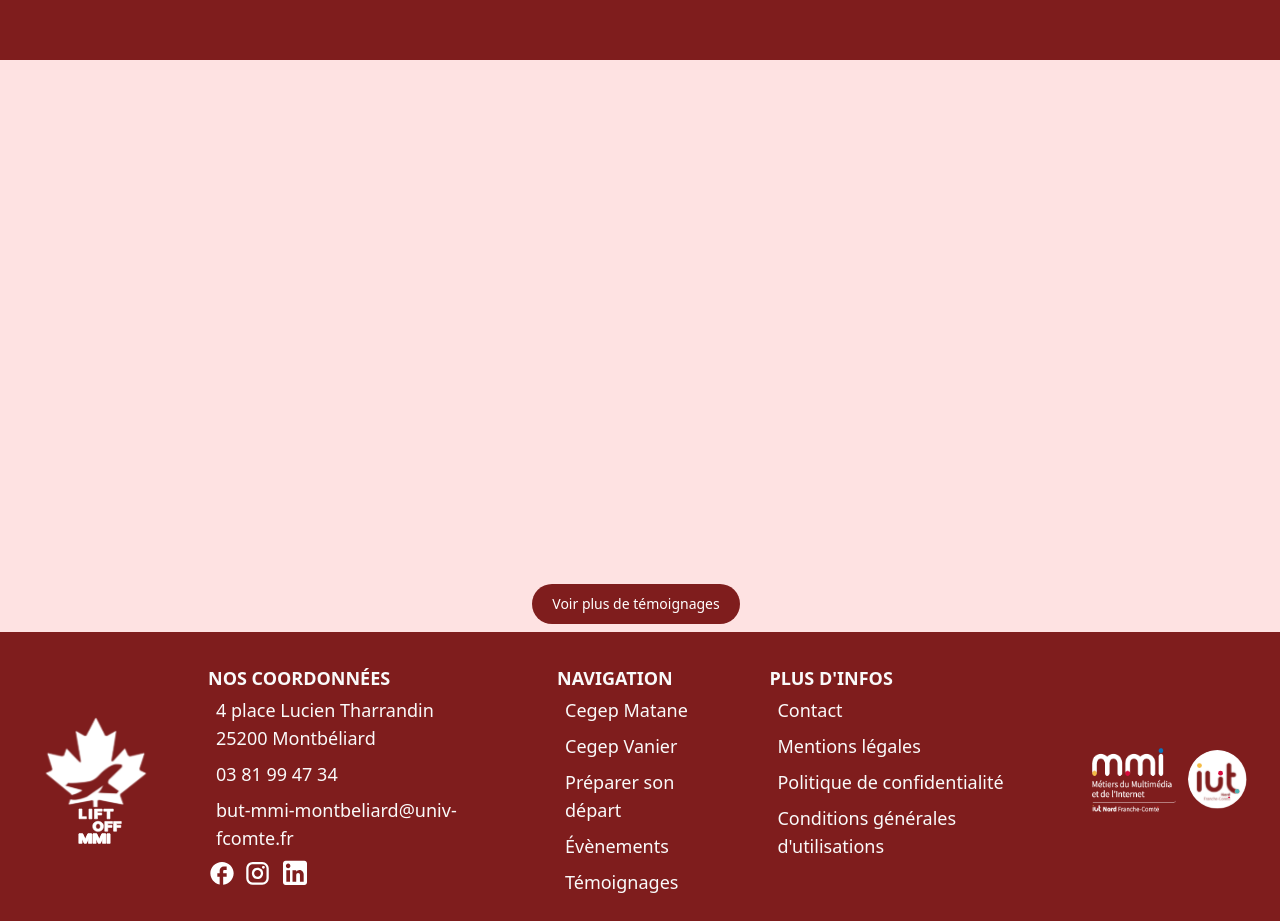
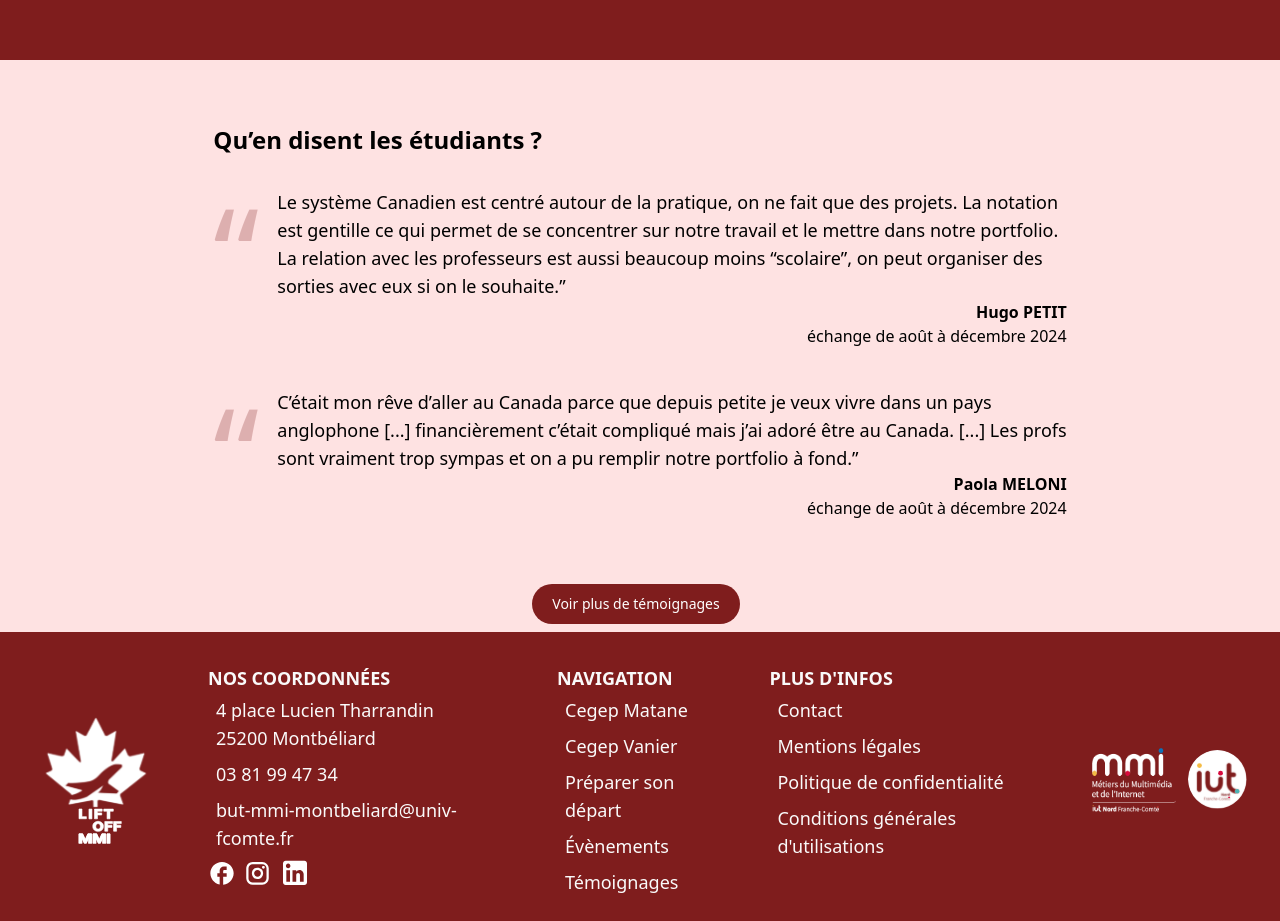
Before and after one commit to MaelleCoquelet/projetco_canada-mcoquelet_pmeloni_hpetit_cvincent, a Nuxt app: page /vanier in a window 1280 px wide. Shown: the part 1660-2581 px from the top of the page. Built offline with nearby package versions, Linux system fonts and the light colour scheme.

Commit message:
Remove unnecessary z-index from testimonials section in vanier.vue

```diff
--- a/pages/vanier.vue
+++ b/pages/vanier.vue
@@ -75,7 +75,7 @@ const route = useRoute()
     <!-- Temoignages -->
 
     <section class="col-span-12 grid grid-cols-12 text-black bg-red-100">
-        <div class="col-start-3 col-end-11 mt-16 mb-16 -z-10">
+        <div class="col-start-3 col-end-11 mt-16 mb-16">
             <h5 class="text-2xl font-bold mb-8">Qu’en disent les étudiants ?</h5>
             <div class="relative">
 
```
